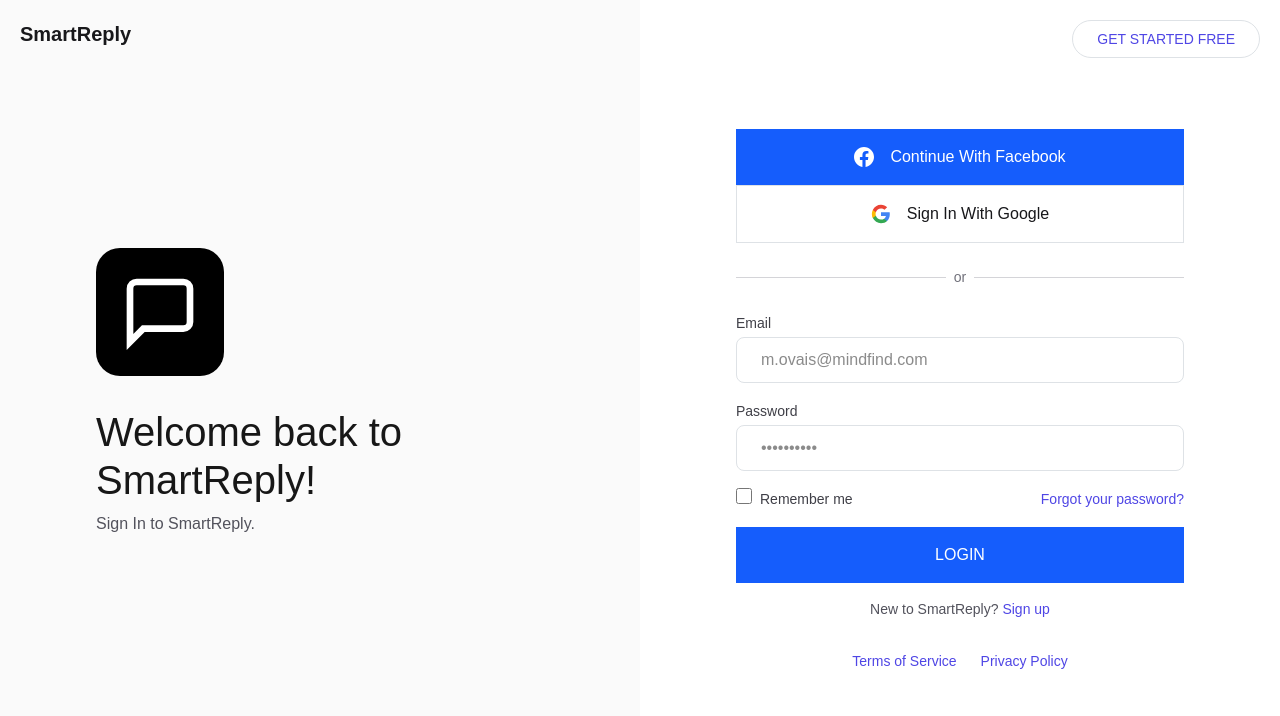
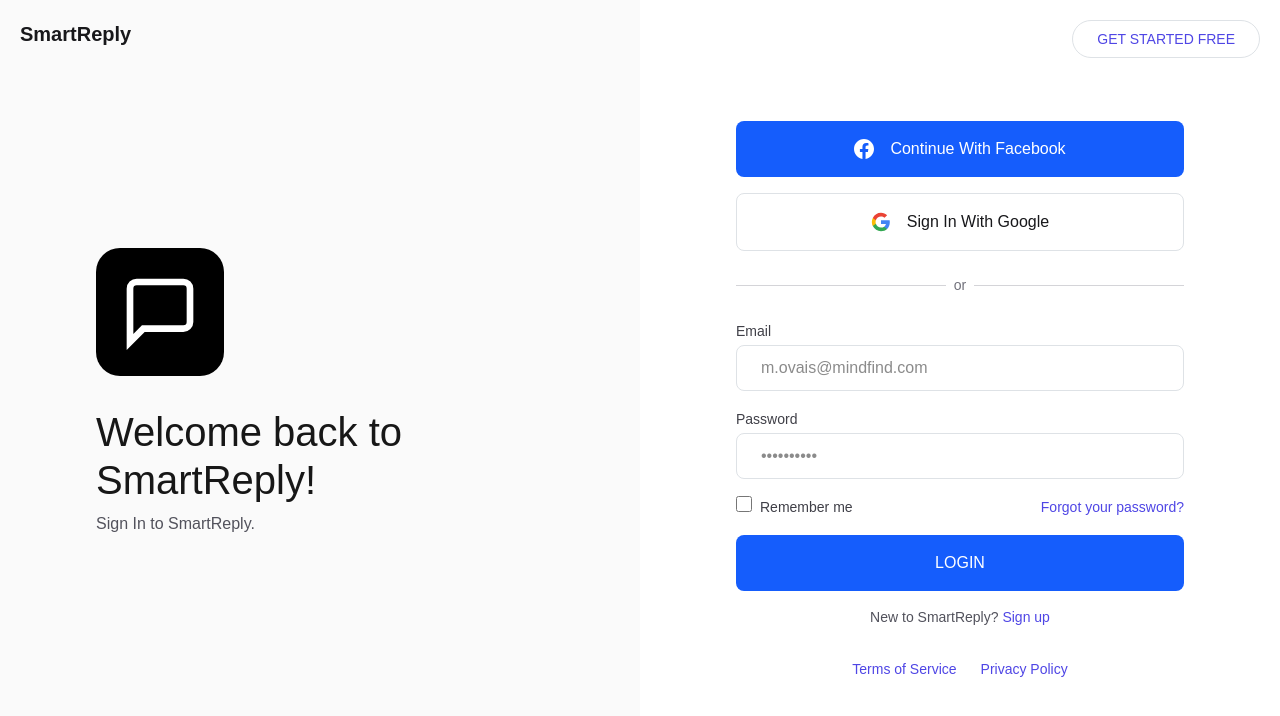
Before and after one commit to coding1100/smartReply, a Next.js app: page /login in a window 1280 px wide. Shown: the top 716 px of the page. Built offline with nearby package versions, Linux system fonts and the light colour scheme; what @heroui/react would draw is missing.

Commit message:
login and register 03

```diff
--- a/src/app/login/page.tsx
+++ b/src/app/login/page.tsx
@@ -61,7 +61,7 @@
                         {/* Social Login Buttons */}
                         <button
                             onClick={handleFacebookLogin}
-                            className="w-full flex items-center justify-center gap-3 py-3 px-4 bg-blue-600 text-white rounded-lg hover:bg-blue-700 transition-colors font-medium"
+                            className="w-full flex items-center justify-center gap-3 mb-3 !rounded-lg py-3 px-4 bg-blue-600 text-white rounded-lg hover:bg-blue-700 transition-colors font-medium"
                         >
                             <svg className="w-5 h-5" fill="currentColor" viewBox="0 0 24 24">
                                 <path d="M24 12.073c0-6.627-5.373-12-12-12s-12 5.373-12 12c0 5.99 4.388 10.954 10.125 11.854v-8.385H7.078v-3.47h3.047V9.43c0-3.007 1.792-4.669 4.533-4.669 1.312 0 2.686.235 2.686.235v2.953H15.83c-1.491 0-1.956.925-1.956 1.874v2.25h3.328l-.532 3.47h-2.796v8.385C19.612 23.027 24 18.062 24 12.073z" />
@@ -71,7 +71,7 @@
 
                         <button
                             onClick={handleGoogleLogin}
-                            className="w-full flex items-center justify-center gap-3 py-3 px-4 bg-white border border-zinc-300 text-zinc-900 rounded-lg hover:bg-zinc-50 transition-colors font-medium"
+                            className="w-full flex items-center justify-center !rounded-lg gap-3 py-3 px-4 bg-white border border-zinc-300 text-zinc-900 rounded-lg hover:bg-zinc-50 transition-colors font-medium"
                         >
                             <svg className="w-5 h-5" viewBox="0 0 24 24">
                                 <path
@@ -164,7 +164,7 @@
 
                             <button
                                 type="submit"
-                                className="w-full py-3 px-4 bg-blue-600 text-white rounded-lg hover:bg-blue-700 transition-colors font-medium"
+                                className="w-full py-3 px-4 bg-blue-600 text-white !rounded-lg hover:bg-blue-700 transition-colors font-medium"
                             >
                                 LOGIN
                             </button>
```
